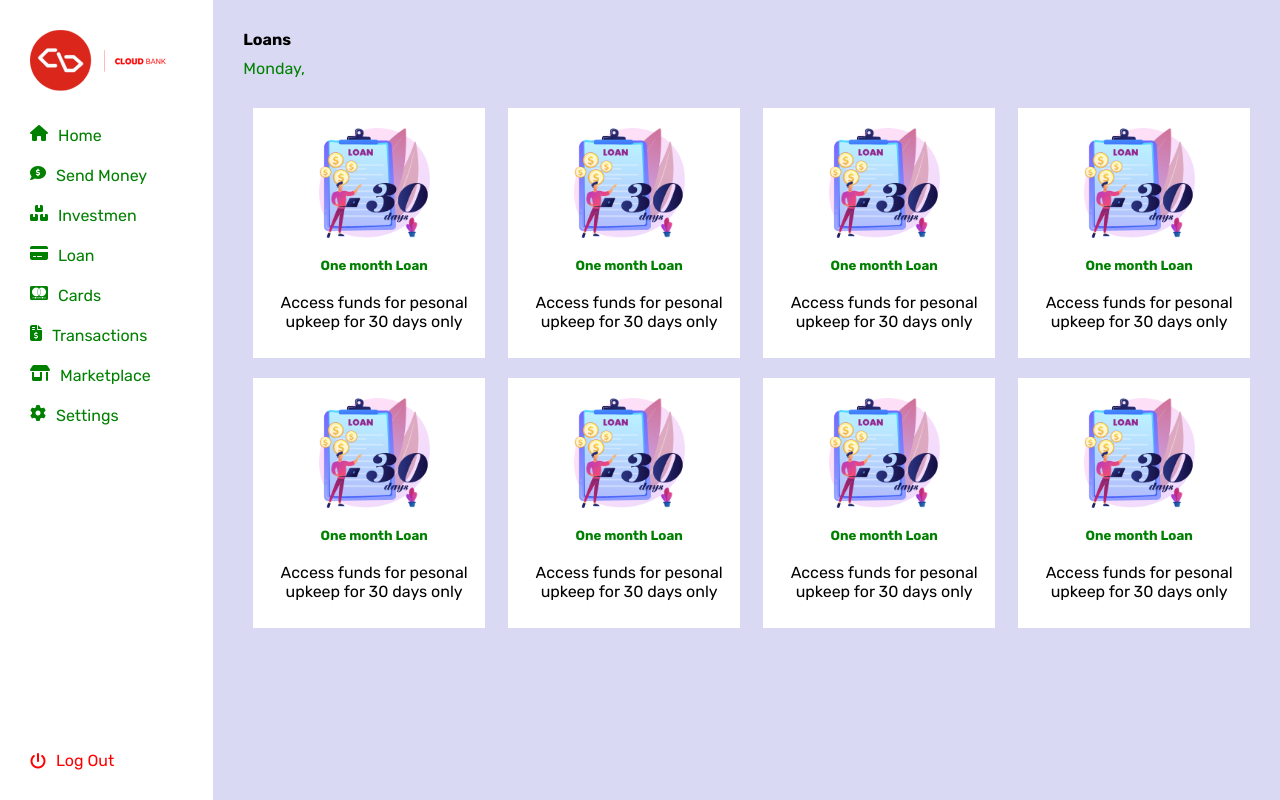
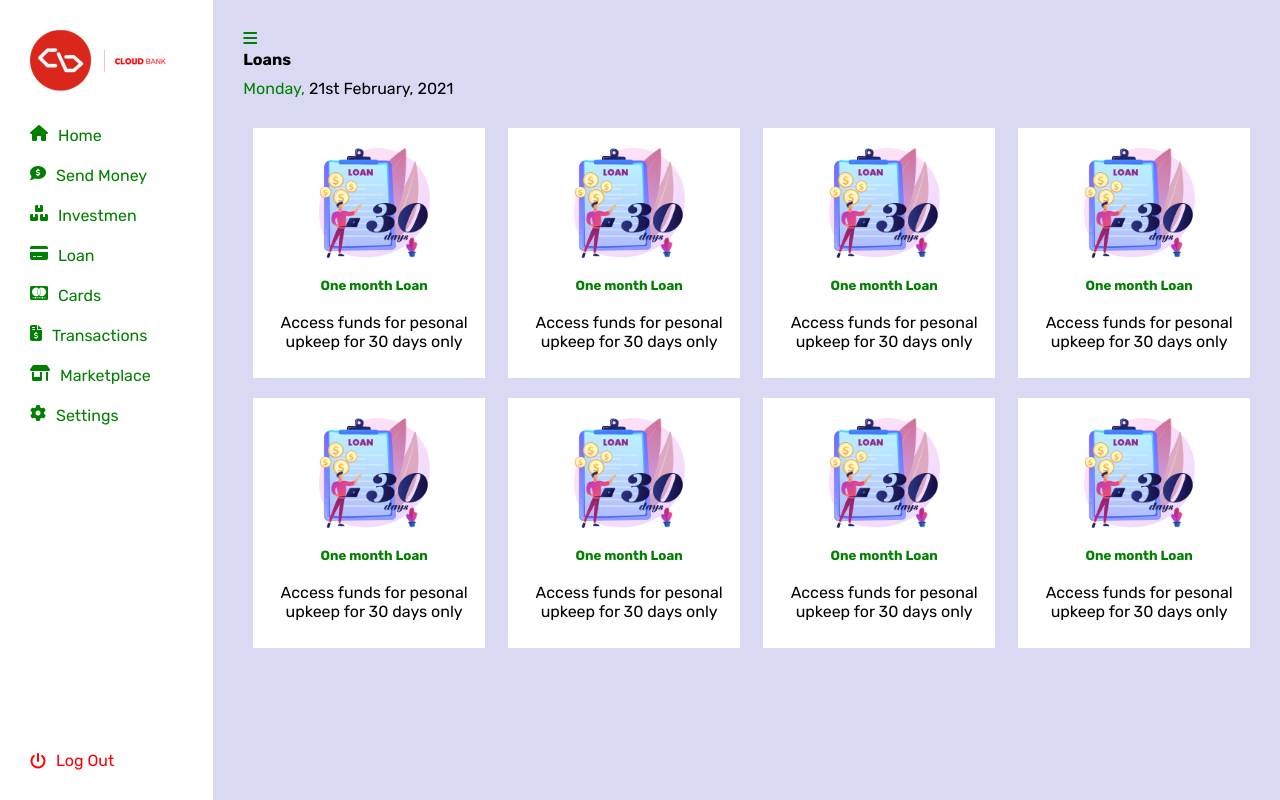
Before and after one commit to topzz100/test, a React (Create React App) app: page / in a window 1280 px wide. Built offline with nearby package versions, Linux system fonts and the light colour scheme.

Commit message:
Update Main.styles.js

```diff
--- a/src/Main/Main.styles.js
+++ b/src/Main/Main.styles.js
@@ -8,7 +8,8 @@ export const Wrapper = styled.div`
 export const Content = styled.div`
   padding: 30px;
   position: relative;
-  span{
+
+  .menu{
     display: none;
     position: absolute;
     left: 30px;
```
